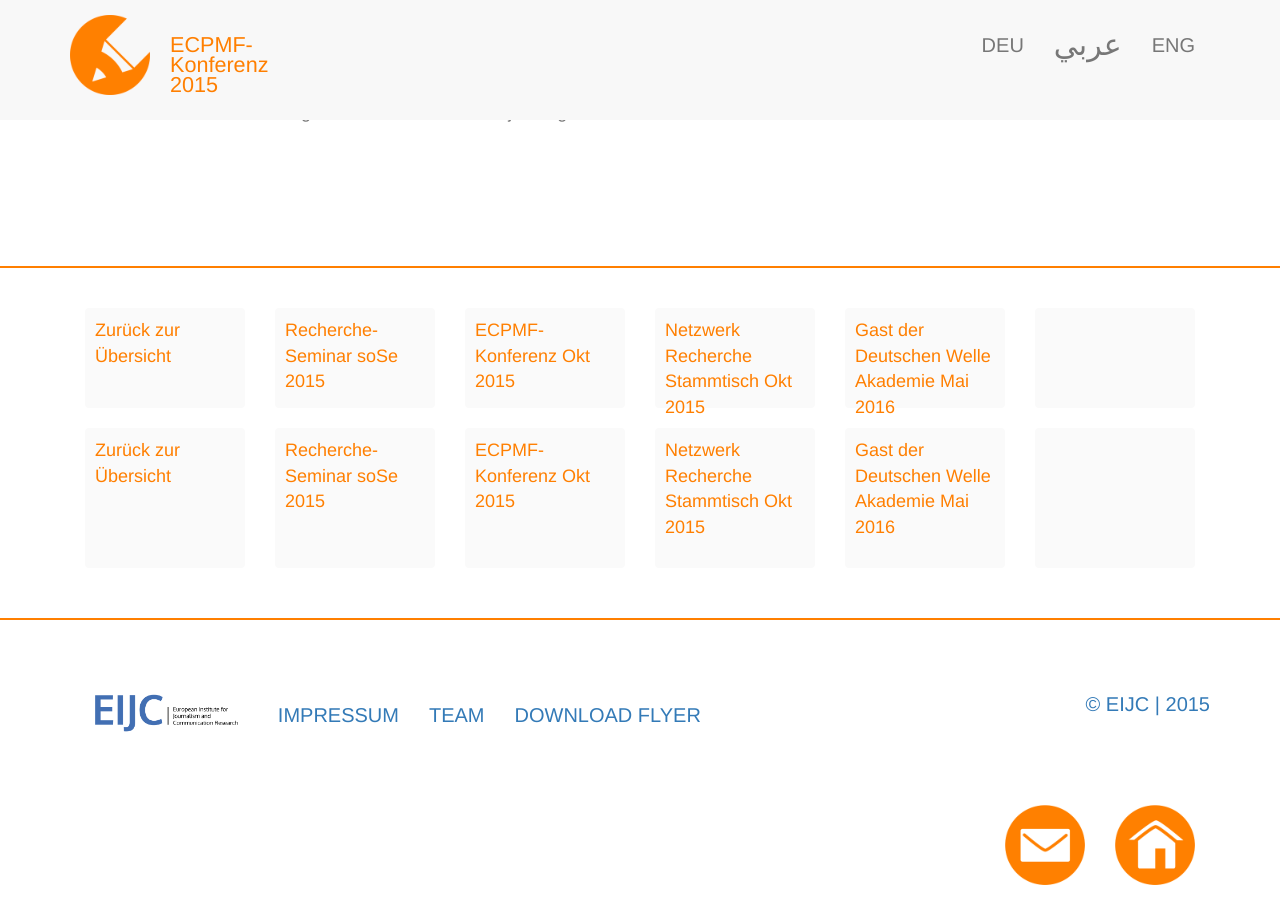
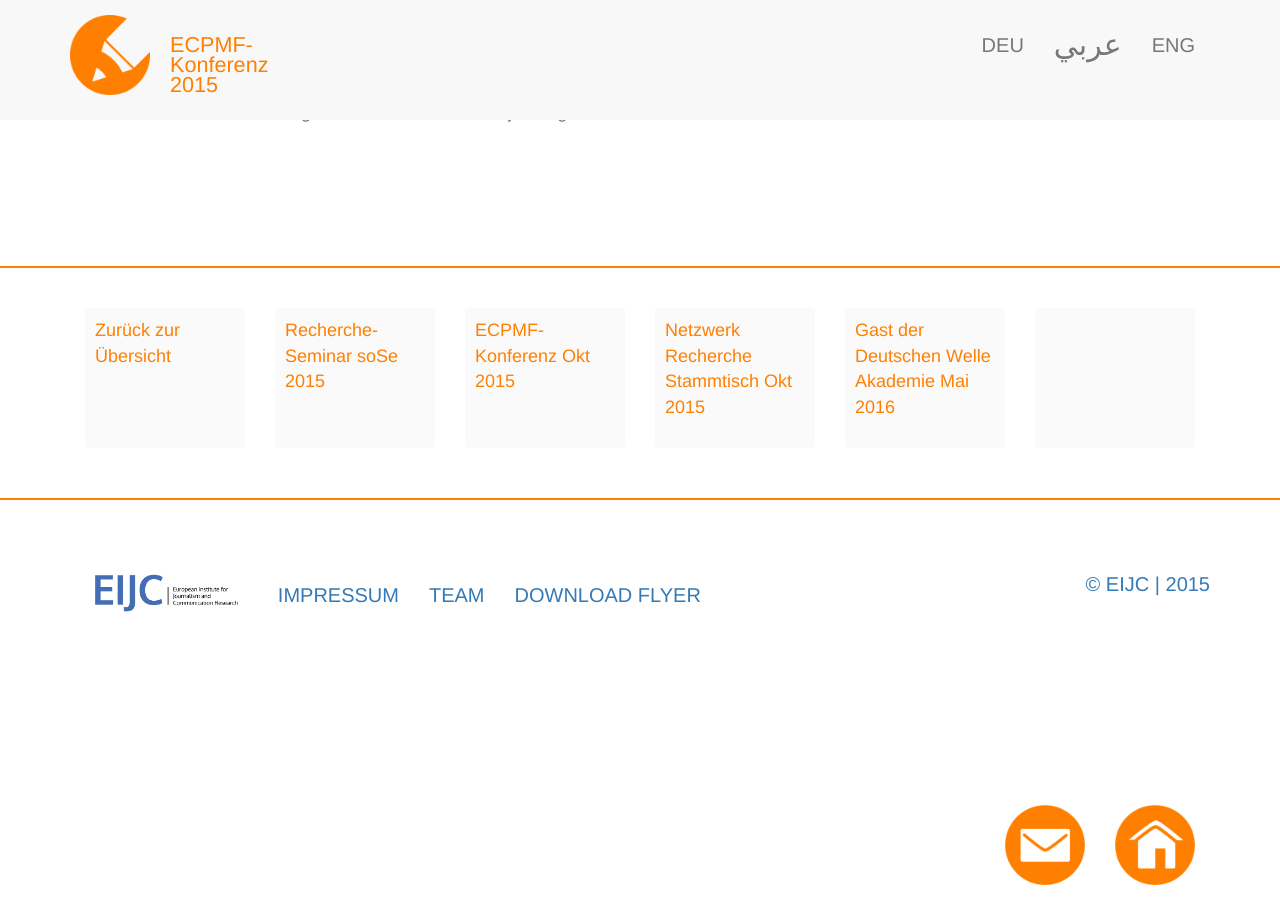
Before and after one commit to EIJC/TIJ, a Jekyll site: the page built from _posts/2015-10-08-ecpmf-konferenz-2015.html, in a window 1280 px wide and 900 px high, scrolled down 880 px. Built offline with Jekyll 4.4.1, drawn with Linux system fonts in a browser that asks for light colours; nearby versions of some CDN libraries.

Commit message:
Update 2015-10-08-ecpmf-konferenz-2015.html

```diff
--- a/_posts/2015-10-08-ecpmf-konferenz-2015.html
+++ b/_posts/2015-10-08-ecpmf-konferenz-2015.html
@@ -19,37 +19,3 @@ language: de
 </div>
 
 <div class="divider"></div>
-<div class="container">
-	<div class="row">
-		</div>
-		<div class="col-md-2">
-                <p><a href="http://treffen.eijc.eu/de.html " class="thumbnail" style="background-color:#FAFAFA; width: 160px; height: 100px; border:0px; padding: 10px;">
-                 Zurück zur Übersicht
-                </a></p>
-        	 </div>
-		<div class="col-md-2">
-                <p><a href="http://treffen.eijc.eu/2015/08/03/recherche-seminar.html" class="thumbnail" style="background-color:#FAFAFA; width: 160px; height: 100px; border:0px;padding: 10px;">
-                Recherche-Seminar soSe 2015
-                </a></p>
-        	</div>
-        	<div class="col-md-2">
-                <p><a href="http://treffen.eijc.eu/2015/10/08/ecpmf-konferenz-2015.html " class="thumbnail" style="background-color:#FAFAFA; width: 160px; height: 100px; border:0px;padding: 10px;">
-                ECPMF-Konferenz Okt 2015
-                </a></p>
-        	 </div>
-        	 <div class="col-md-2">
-                <p><a href="http://treffen.eijc.eu/2015/10/29/nr-stammtisch.html " class="thumbnail" style="background-color:#FAFAFA; width: 160px; height: 100px; border:0px;padding: 10px;">
-                  Netzwerk Recherche Stammtisch Okt 2015
-                </a></p>
-        	 </div>
-        	 <div class="col-md-2">
-                <p><a href="http://treffen.eijc.eu/2016/05/26/dwa.html " class="thumbnail" style="background-color:#FAFAFA; width: 160px; height: 100px; border:0px;padding: 10px;">
-                  Gast der Deutschen Welle Akademie Mai 2016
-                </a></p>
-        	 </div>
-        	 <div class="col-md-2">
-                <p><a href=" " class="thumbnail" style="background-color:#FAFAFA; width: 160px; height: 100px; border:0px;padding: 10px;">
-
-                </a></p>
-	</div>
-</div>
```
